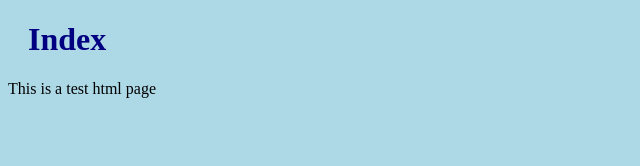
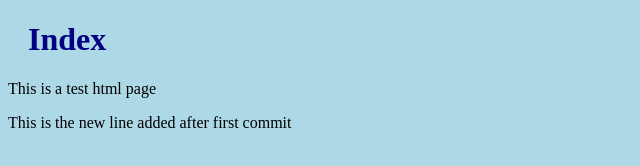
Before and after one commit to Algorithmophile/repo1, a plain HTML site: page index.html in a window 1280 px wide. Shown: the whole page, without its empty margins (0-640 px from the left). Drawn offline with Linux system fonts and the light colour scheme.

Commit message:
Updated index.html with a new line

```diff
--- a/index.html
+++ b/index.html
@@ -9,6 +9,7 @@
 <body>
     <h1>Index</h1>
     <p>This is a test html page</p>
+    <p>This is the new line added after first commit</p>
 </body>
 
 </html>
```
